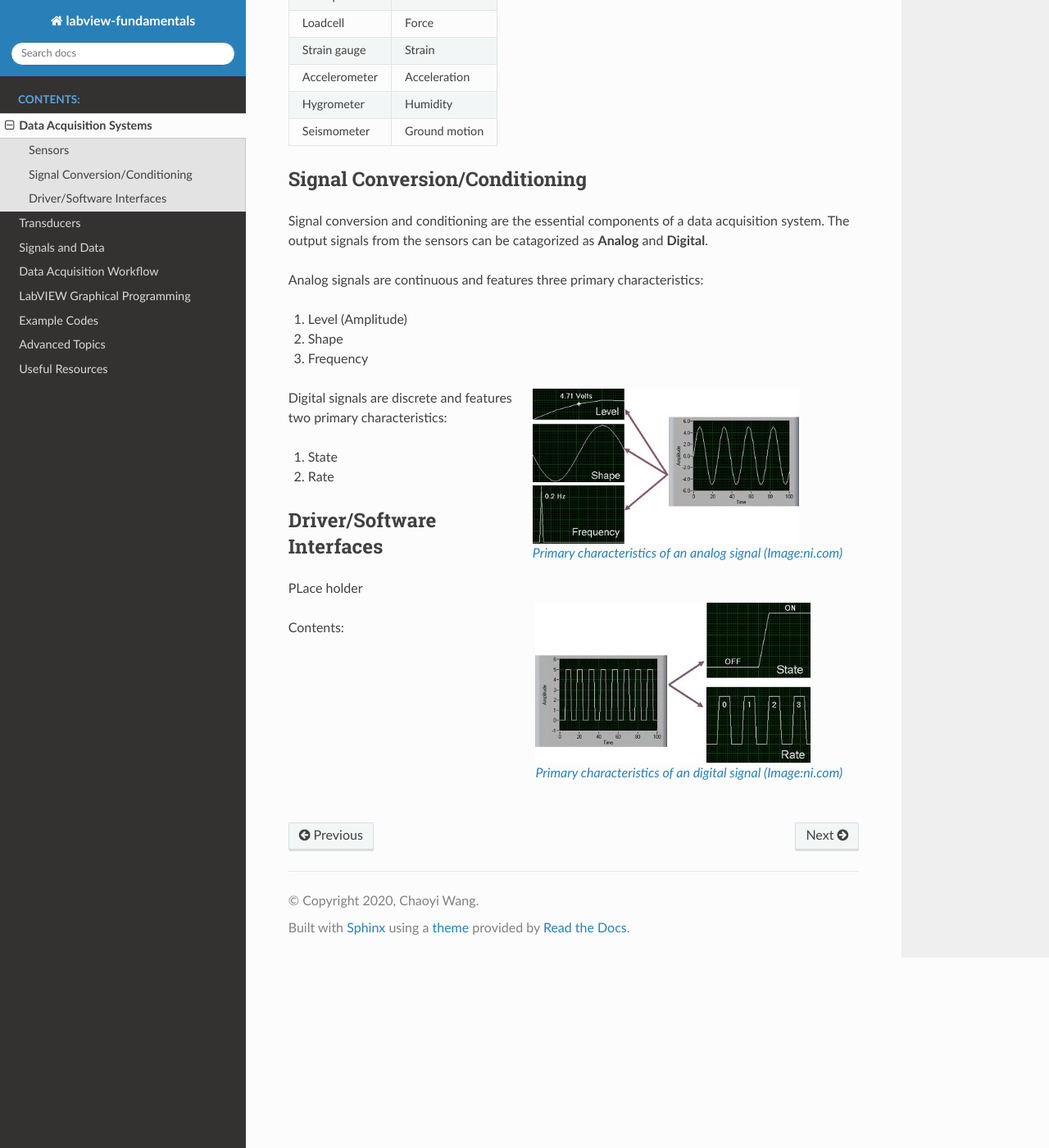
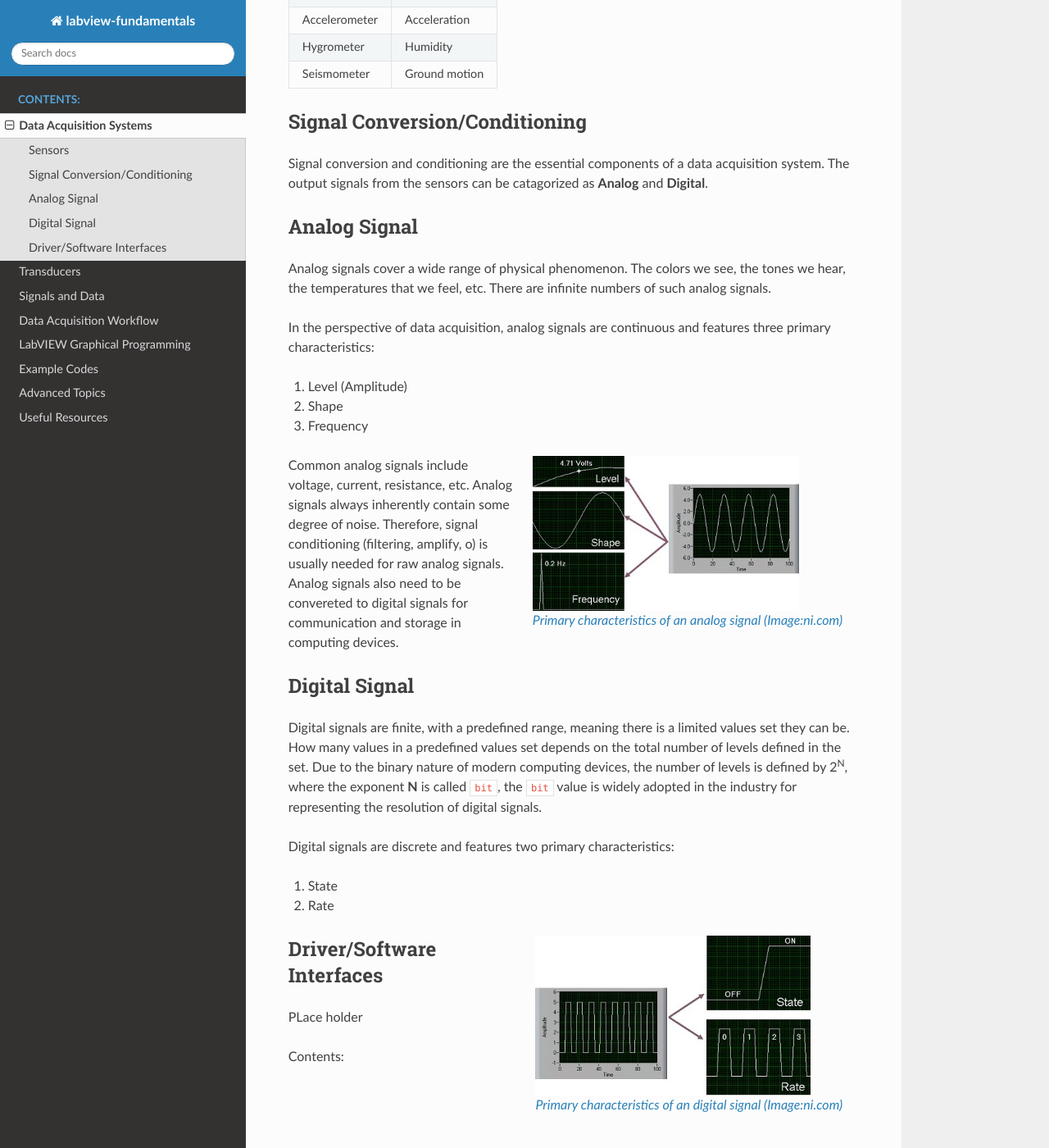
Before and after one commit to wcy41gtc/LabVIEW-Fundamentals, a Sphinx documentation site: the page built from source/docs/daqintro/index.rst, in a window 1280 px wide and 1400 px high, scrolled down 1104 px. Shown: the whole window at 82% size. Built offline with Sphinx 7.4.7 and the Read the Docs theme 2.0.0, drawn with Linux system fonts in a browser that asks for light colours.

Commit message:
Update daqintro analog/digital section texts

```diff
--- a/source/docs/daqintro/index.rst
+++ b/source/docs/daqintro/index.rst
@@ -5,7 +5,7 @@ Data Acquisition Systems
 
 .. figure:: ./images/daq_ni.png
   :align: center
-  :scale: 75%
+  :scale: 60%
 
   `A data acqusition system (Image: NI.com) <http://www.ni.com/data-acquisition/what-is/>`_
 
@@ -46,7 +46,12 @@ Signal Conversion/Conditioning
 
 Signal conversion and conditioning are the essential components of a data acquisition system. The output signals from the sensors can be catagorized as **Analog** and **Digital**.
 
-Analog signals are continuous and features three primary characteristics:
+Analog Signal
+^^^^^^^^^^^^^
+
+Analog signals cover a wide range of physical phenomenon. The colors we see, the tones we hear, the temperatures that we feel, etc. There are infinite numbers of such analog signals.
+
+In the perspective of data acquisition, analog signals are continuous and features three primary characteristics:
 
 1. Level (Amplitude)
 2. Shape
@@ -57,6 +62,13 @@ Analog signals are continuous and features three primary characteristics:
   :scale: 75%
 
   `Primary characteristics of an analog signal  (Image:ni.com) <https://ni.scene7.com/is/image/ni/clip_image001_20080722134950?scl=1>`_
+
+Common analog signals include voltage, current, resistance, etc. Analog signals always inherently contain some degree of noise. Therefore, signal conditioning (filtering, amplify, o) is usually needed for raw analog signals. Analog signals also need to be convereted to digital signals for communication and storage in computing devices.
+
+Digital Signal
+^^^^^^^^^^^^^^
+
+Digital signals are finite, with a predefined range, meaning there is a limited values set they can be. How many values in a predefined values set depends on the total number of levels defined in the set. Due to the binary nature of modern computing devices, the number of levels is defined by  2\ :sup:`N`, where the exponent **N** is called ``bit``, the ``bit`` value is widely adopted in the industry for representing the resolution of digital signals.
 
 Digital signals are discrete and features two primary characteristics:
 
```
Also changed, not shown: 6 other files.
